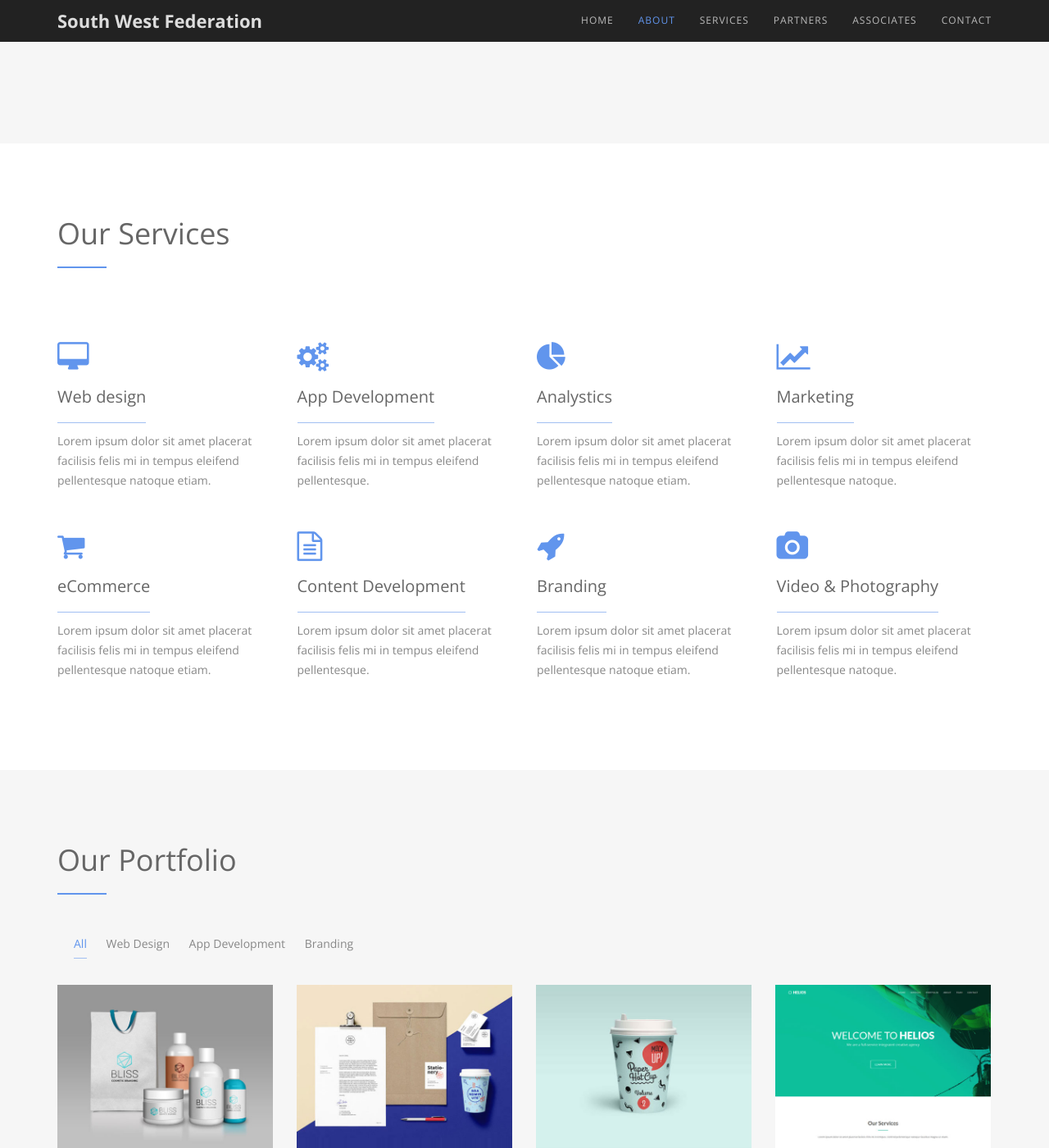
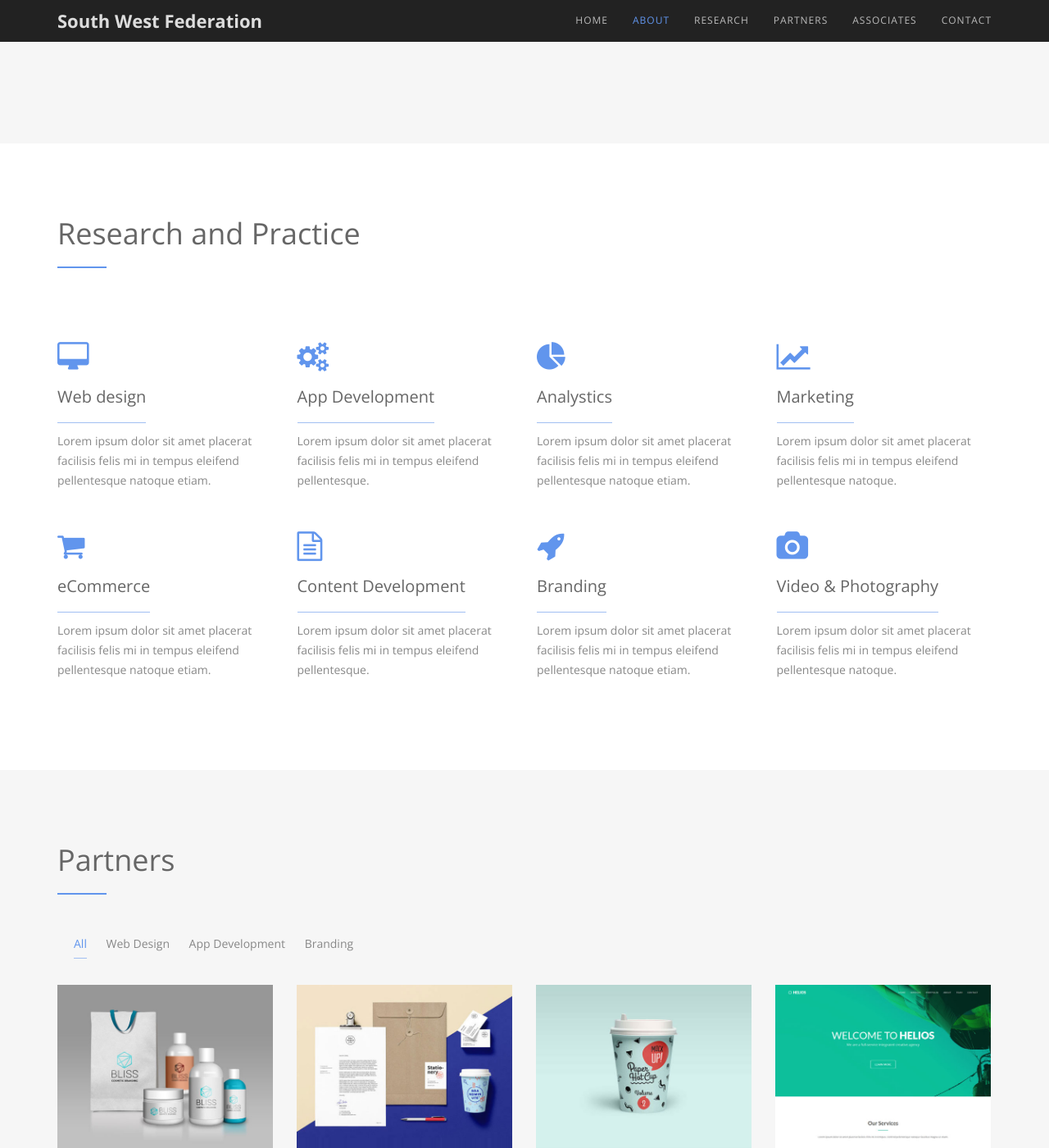
Before and after one commit to SouthWestFederation/southwestfederation.github.io, a Jekyll site: the page built from index.md, in a window 1280 px wide and 1400 px high, scrolled down 1076 px. Shown: the whole window at 82% size. Built offline with Jekyll 4.4.1, drawn with Linux system fonts in a browser that asks for light colours; nearby versions of some CDN libraries.

Commit message:
research section

```diff
--- a/_includes/header.html
+++ b/_includes/header.html
@@ -10,7 +10,7 @@
       <ul class="nav navbar-nav navbar-right">
         <li><a href="#home" class="page-scroll">Home</a></li>
         <li><a href="#about-section" class="page-scroll">About</a></li>
-        <li><a href="#services-section" class="page-scroll">Services</a></li>
+        <li><a href="#services-section" class="page-scroll">Research</a></li>
         <li><a href="#works-section" class="page-scroll">Partners</a></li>
         <li><a href="#team-section" class="page-scroll">Associates</a></li>
         <li><a href="#contact-section" class="page-scroll">Contact</a></li>
--- a/_layouts/home.html
+++ b/_layouts/home.html
@@ -38,7 +38,7 @@ layout: default
 <div id="services-section">
   <div class="container">
     <div class="section-title">
-      <h2>Our Services</h2>
+      <h2>Research and Practice</h2>
       <hr>
     </div>
     <div class="space"></div>
@@ -85,7 +85,7 @@ layout: default
 <div id="works-section">
   <div class="container"> <!-- Container -->
     <div class="section-title">
-      <h2>Our Portfolio</h2>
+      <h2>Partners</h2>
       <hr>
       <div class="clearfix"></div>
     </div>
```
